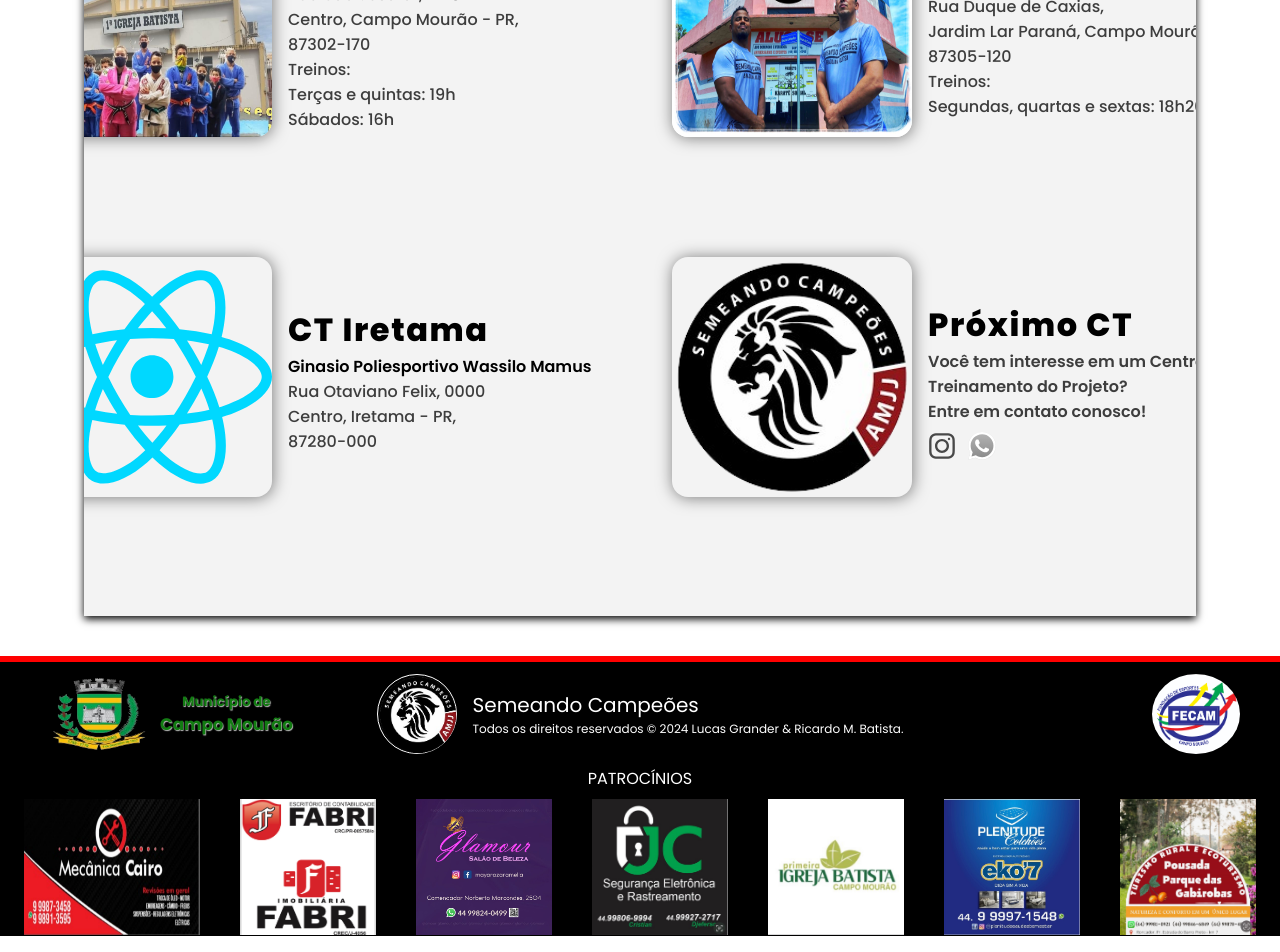
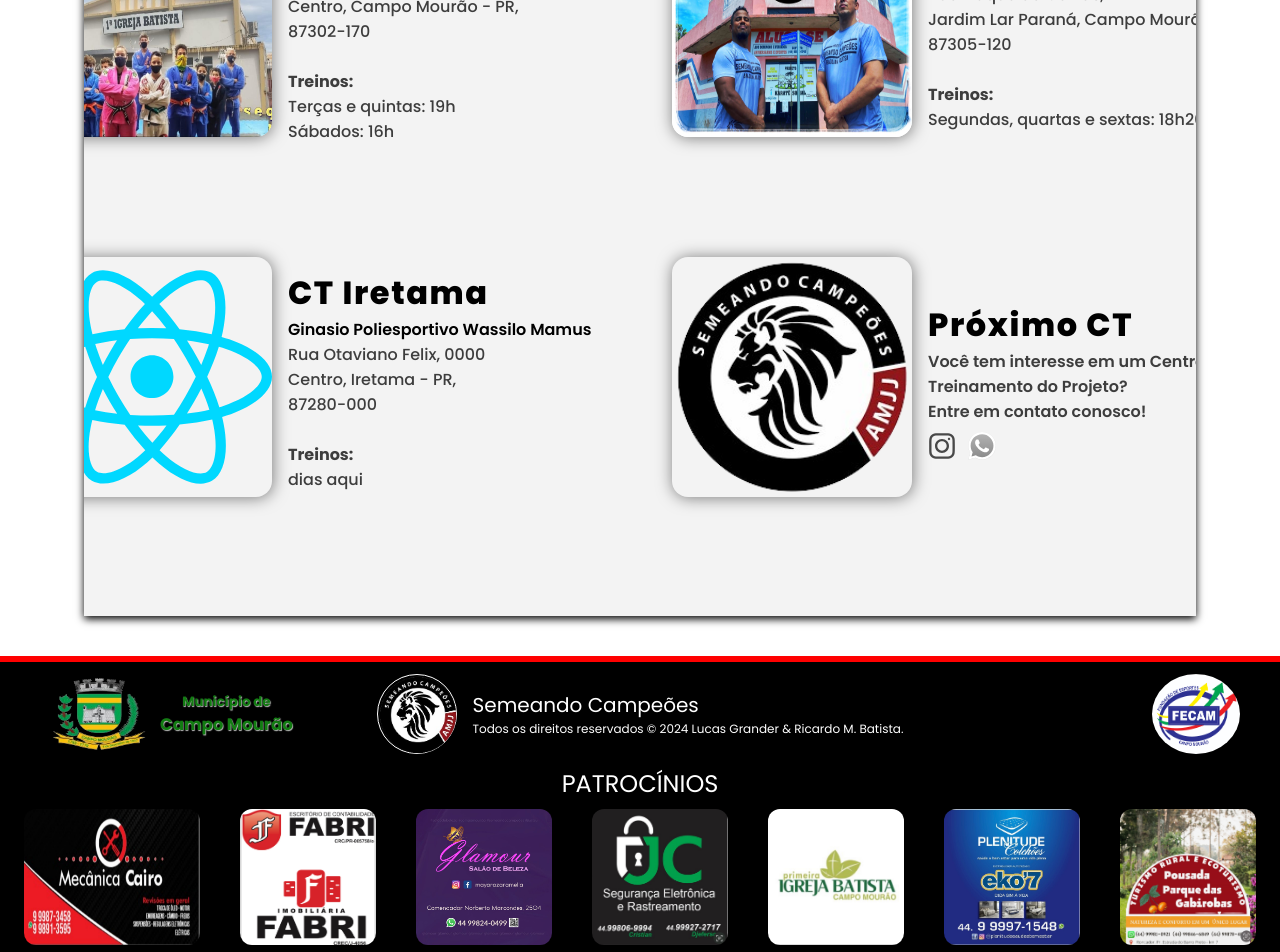
Before and after one commit to LucasGrander/ProjectSemeandoCampeoes, a React (Vite) app in the folder ProjetoIntegrador/Pagina/: page / in a window 1280 px wide. Shown: the part 585-1537 px from the top of the page. Built offline with nearby package versions, Linux system fonts and the light colour scheme.

Commit message:
pequenas mudanças

```diff
--- a/ProjetoIntegrador/Pagina/src/Pages/home.css
+++ b/ProjetoIntegrador/Pagina/src/Pages/home.css
@@ -269,7 +269,7 @@
     align-items: center;
 
     position: absolute;
-    right: 59.5vh;
+    right: 64.5vh;
 
     border-radius: .4vh;
     animation: participeHighlightBorder 900ms infinite normal;
--- a/ProjetoIntegrador/Pagina/src/Pages/informationEdit.css
+++ b/ProjetoIntegrador/Pagina/src/Pages/informationEdit.css
@@ -1,4 +1,4 @@
-.page-infos-see{
+.page-infos-edit{
     width: 100%;
     height: 100vh;
     position: relative;
@@ -9,7 +9,7 @@
 }
 
 
-.page-infos-see header{
+.page-infos-edit header{
     width: 100%;
     height: 18vh;
     z-index: 1;
@@ -21,14 +21,14 @@
     border-bottom: solid .8vh rgb(255, 0, 0);
 }
 
-.page-infos-see header .logo{
+.page-infos-edit header .logo{
     width: 15%;
     display: flex;
     justify-content: start;
     align-items: center;
 }
 
-.page-infos-see header .logo img{
+.page-infos-edit header .logo img{
     width: 16vh;
     height: 90%;
     margin-left: 9vh;
@@ -36,7 +36,7 @@
     border: solid .2vh white;
 }
 
-.page-infos-see header .title{
+.page-infos-edit header .title{
     width: 70%;
     display: flex;
     flex-direction: column;
@@ -64,14 +64,14 @@
     position: fixed;
 }
 
-.page-infos-see .overlay .loading-logo{
+.page-infos-edit .overlay .loading-logo{
     width: 23vh;
     height: 23vh;
 
     animation: rotateLogoLoading 1s infinite;
 }
 
-.page-infos-see .overlay .loading-top{
+.page-infos-edit .overlay .loading-top{
     position: absolute;
 
     width: 29vh;
@@ -91,7 +91,7 @@
 
 /* LAYOUT DA PÁGINA DE EDIÇÃO */
 
-.page-infos-see .container-edit-infos{
+.page-infos-edit .container-edit-infos{
     width: 100%;
     height: 100vh;
 
@@ -100,7 +100,7 @@
     justify-content: center;
 }
 
-.page-infos-see .container-edit-infos .box-edit-infos{
+.page-infos-edit .container-edit-infos .box-edit-infos{
     width: 95%;
     height: 80vh;
     padding: 3vh;
@@ -117,7 +117,7 @@
     overflow: hidden;
 }
 
-.page-infos-see .container-edit-infos .box-edit-infos .box-nav{
+.page-infos-edit .container-edit-infos .box-edit-infos .box-nav{
     width: 100%;
     height: 10%;
 
--- a/ProjetoIntegrador/Pagina/src/Pages/informationSee.css
+++ b/ProjetoIntegrador/Pagina/src/Pages/informationSee.css
@@ -233,7 +233,7 @@
     transition: .2s;
 }
 
-.box-nav .input-pesquisa{
+.box-nav .input-pesquisa-see{
     width: 85%;
     height: 100%;
     padding: 1vh;
--- a/ProjetoIntegrador/Pagina/src/Pages/informationSee.tsx
+++ b/ProjetoIntegrador/Pagina/src/Pages/informationSee.tsx
@@ -298,7 +298,7 @@
 
                         </div>
 
-                    <div className="input-pesquisa">
+                    <div className="input-pesquisa-see">
                         <div style={{display: todosFilter ? "flex" : "none", pointerEvents: "none"}}  className="filter-fixed">
                             <span>Todos</span>
                             <img src={lockICON}></img>
--- a/ProjetoIntegrador/Pagina/src/components/CentrosDeTreinamento.tsx
+++ b/ProjetoIntegrador/Pagina/src/components/CentrosDeTreinamento.tsx
@@ -25,7 +25,8 @@
                     <span>Rua São Josafat, 1778</span>
                     <span>Centro, Campo Mourão - PR,</span>
                     <span>87302-170</span>
-                    <span>Treinos:</span>
+                    <br />
+                    <span><strong>Treinos:</strong></span>
                     <span>Terças e quintas: 19h</span>
                     <span>Sábados: 16h</span>
                 </div>
@@ -41,7 +42,8 @@
                     <span>Rua Duque de Caxias,</span>
                     <span>Jardim Lar Paraná, Campo Mourão - PR,</span>
                     <span>87305-120</span>
-                    <span>Treinos:</span>
+                    <br />
+                    <span><strong>Treinos:</strong></span>
                     <span>Segundas, quartas e sextas: 18h20</span>
                 </div>
             </div>
@@ -56,6 +58,9 @@
                     <span>Rua Otaviano Felix, 0000</span>
                     <span>Centro, Iretama - PR,</span>
                     <span>87280-000</span>
+                    <br />
+                    <span><strong>Treinos:</strong></span>
+                    <span>dias aqui</span>
                 </div>
             </div>
 
--- a/ProjetoIntegrador/Pagina/src/components/Footer.css
+++ b/ProjetoIntegrador/Pagina/src/components/Footer.css
@@ -1,6 +1,6 @@
 footer{
     width: 100%;
-    height: 35vh;
+    height: 37vh;
     border-top: solid .8vh rgb(255, 0, 0);
     background-color: rgb(0, 0, 0);
 
@@ -70,16 +70,6 @@
 .copy{
     font-size:1.5vh;
 }
-footer .box-patrocinios .logo-patrocinios{
-    display: flex;
-    align-items: center;
-    justify-content: center;
-    gap: 5vh;
-}
-footer .box-patrocinios .logo-patrocinios img{
-    width: 17vh;
-    height: 17vh;
-}
 
 footer .box-patrocinios{
     display: flex;
@@ -88,7 +78,25 @@
     justify-content: center;
     gap: 1vh;
 }
-footer .box-patrocinios .logo-patrocinios img.cairo{
+
+footer .box-patrocinios{
+    font-size: 3vh;
+}
+
+footer .box-patrocinios .logo-patrocinios{
+    display: flex;
+    align-items: center;
+    justify-content: center;
+    gap: 5vh;
+}
+
+footer .box-patrocinios .logo-patrocinios img{
+    width: 17vh;
+    height: 17vh;
+    border-radius: 1.5vh;
+}
+
+footer .box-patrocinios .logo-patrocinios .cairo{
     width: 22vh;
     height: 17vh;
 }
```
